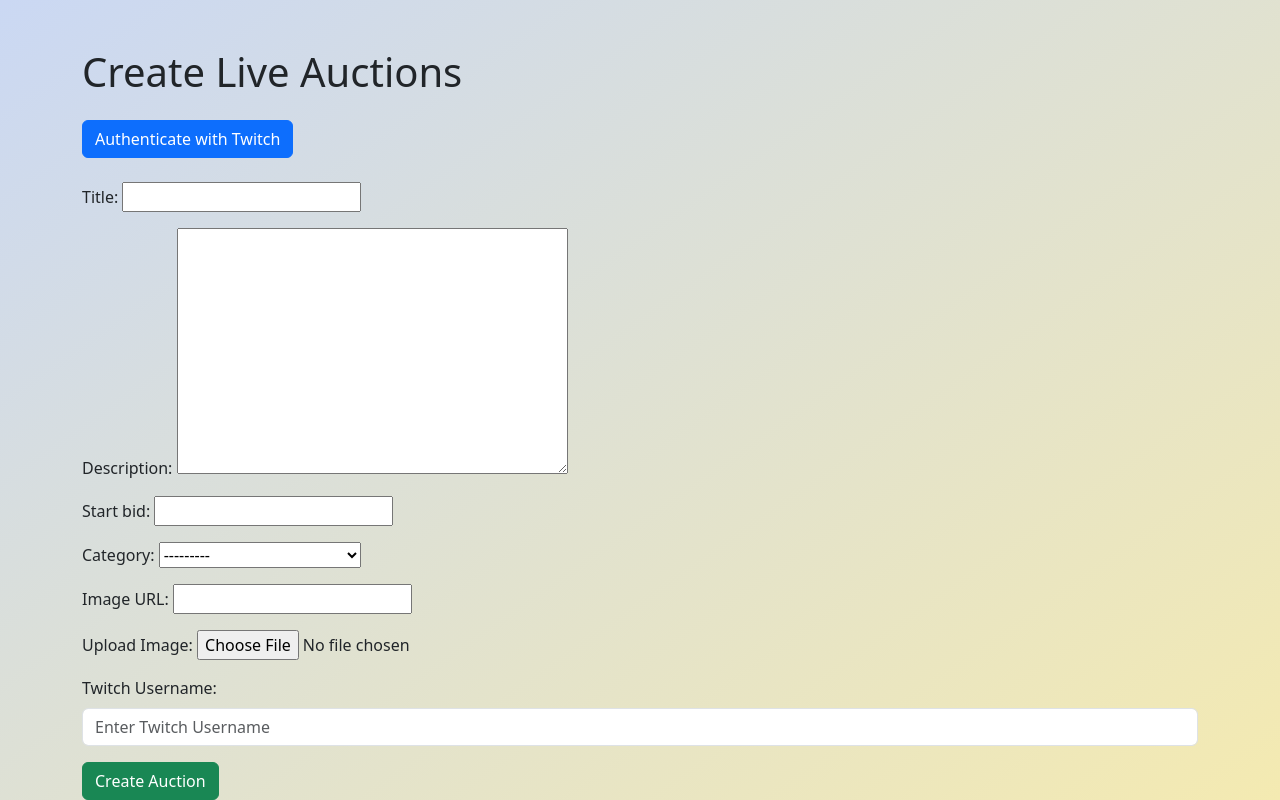
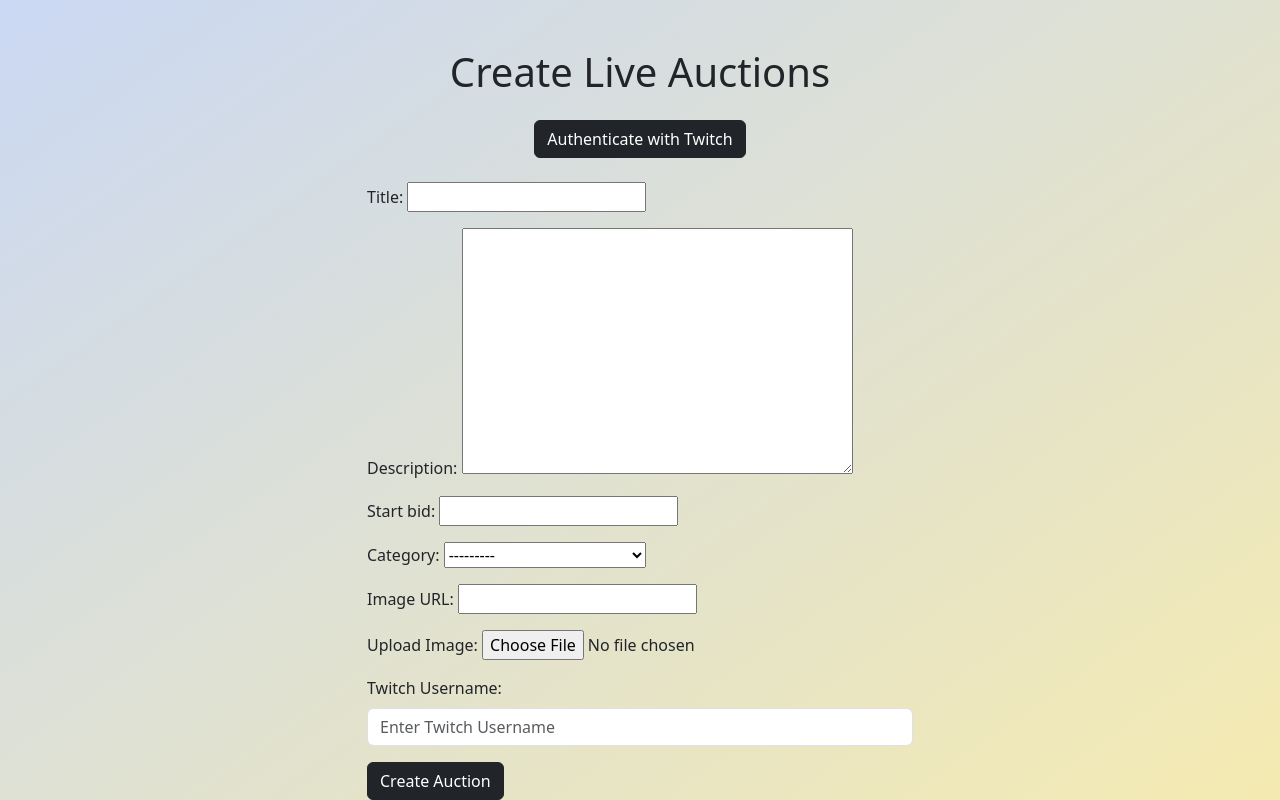
Before and after one commit to Lightmaker777/BidMania-Auctions, a Django app: page /create_live_auctions/ in a window 1280 px wide. Shown: the part 97-897 px from the top of the page. Run offline with Django 3.2, Linux system fonts and the light colour scheme; a user stored in the database is signed in; data comes from the database, SQL or seed files in the repository; both versions use the stored data as it was after the commit.

Commit message:
deployment: YAAAYgit add .!

```diff
--- a/auctions/templates/auctions/create_live_auctions.html
+++ b/auctions/templates/auctions/create_live_auctions.html
@@ -2,15 +2,16 @@
 
 {% block body %}
     <div class="container mt-5">
-        <div class="auction-form">
-            <h1>Create Live Auctions</h1>
+        <div class="row justify-content-center">
+            <div class="col-lg-6 col-md-8">
+                <h1 class="text-center mb-4">Create Live Auctions</h1>
 
                 {% for message in messages %}
-                <div class="alert alert-info mt-3">{{ message }}</div>
+                    <div class="alert alert-info">{{ message }}</div>
                 {% endfor %}
 
-            <div class="mt-4">
-                <a href="{% url 'twitch_authenticate' %}" class="btn btn-primary">Authenticate with Twitch</a>
+                <div class="text-center mt-4">
+                    <a href="{% url 'twitch_authenticate' %}" class="btn btn-dark">Authenticate with Twitch</a>
                 </div>
 
                 <form method="post" action="{% url 'create_live_auctions' %}" class="mt-4" enctype="multipart/form-data">
@@ -42,8 +43,9 @@
                         <input type="text" name="twitch_username" id="twitch_username" class="form-control" required placeholder="Enter Twitch Username">
                     </div>
 
-                <button type="submit" class="btn btn-success mt-3">Create Auction</button>
+                    <button type="submit" class="btn btn-success btn-dark mt-3">Create Auction</button>
                 </form>
+            </div>
         </div>
 
         <!-- Load Twitch embedding script dynamically -->
```
Also changed, not shown: db.sqlite3. Lines whose indentation alone changed are shown as unchanged.
